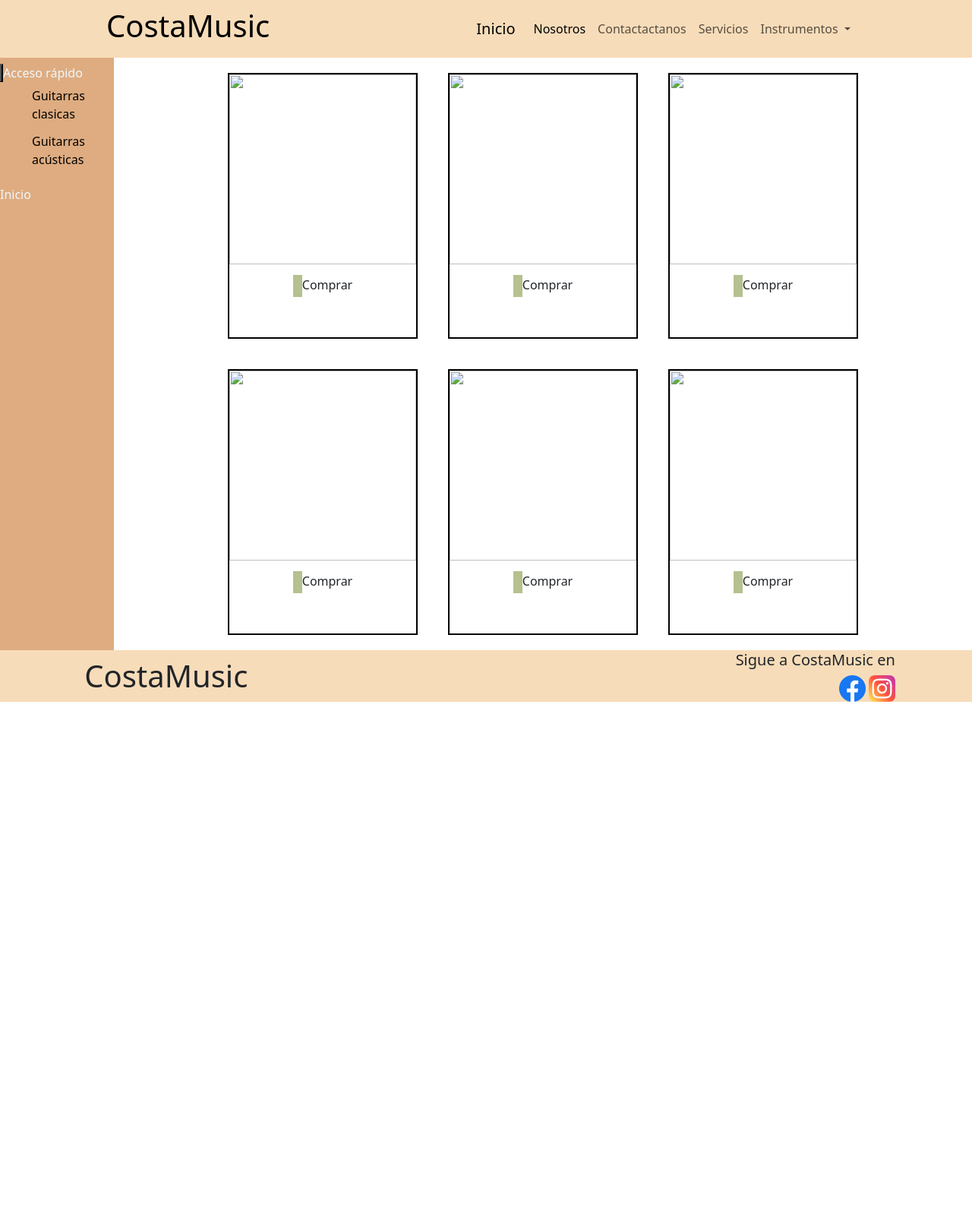
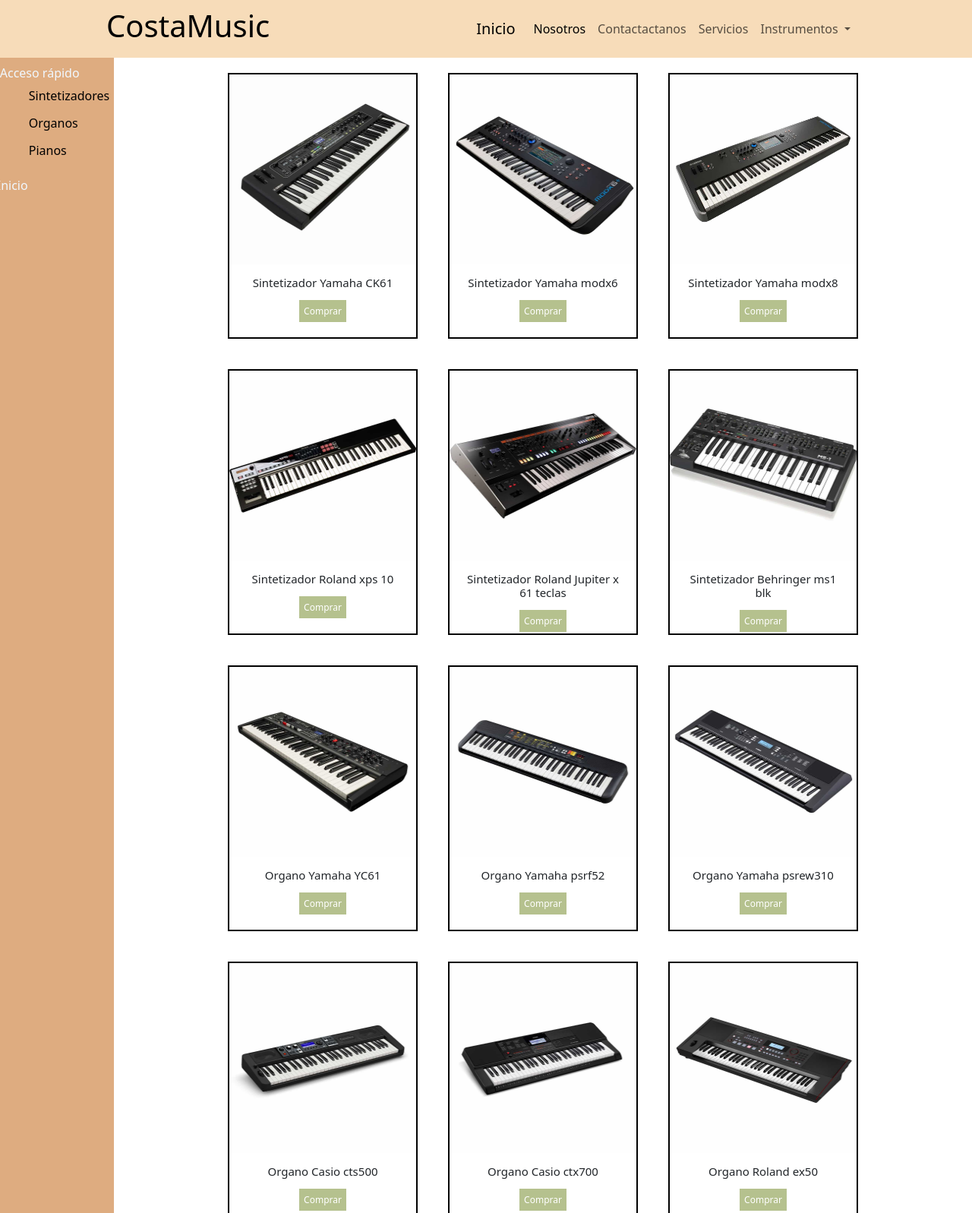
Before and after one commit to JLopez7171/PreEntrega2-Lopez, a website: page pages/teclados.html in a window 1280 px wide. Shown: the top 1597 px of the page at 76% size. Before the commit the page ends 924 px from the top, so only its background shows below. Drawn offline with nearby package versions, Linux system fonts and the light colour scheme.

Commit message:
pag-teclados-complete

```diff
--- a/pages/teclados.html
+++ b/pages/teclados.html
@@ -50,35 +50,80 @@
         <div class="contenedor-grilla-teclados">
             <section>
                 <div class="productos-contenedor-teclados">
-                    <div>
-                        <img src="" alt="">
-                        <h3></h3>
-                        <p><a href="#"></a>Comprar</p>
+                    <div id="sintetizadores">
+                        <img src="../img/sintetizador-yamaha-ck61.jpg" alt="">
+                        <h3>Sintetizador Yamaha CK61</h3>
+                        <p><a href="#">Comprar</a></p>
                     </div>
                     <div>
-                        <img src="" alt="">
-                        <h3></h3>
-                        <p><a href="#"></a>Comprar</p>
+                        <img src="../img/sintetizador-yamaha-modx6.jpg" alt="">
+                        <h3>Sintetizador Yamaha modx6</h3>
+                        <p><a href="#">Comprar</a></p>
                     </div>
                     <div>
-                        <img src="" alt="">
-                        <h3></h3>
-                        <p><a href="#"></a>Comprar</p>
+                        <img src="../img/sintetizador-yamaha-modx8.jpg" alt="">
+                        <h3>Sintetizador Yamaha modx8</h3>
+                        <p><a href="#">Comprar</a></p>
                     </div>
                     <div>
-                        <img src="" alt="">
-                        <h3></h3>
-                        <p><a href="#"></a>Comprar</p>
+                        <img src="../img/sintetizador-roland-xps-10.jpg" alt="">
+                        <h3>Sintetizador Roland xps 10</h3>
+                        <p><a href="#">Comprar</a></p>
                     </div>
                     <div>
-                        <img src="" alt="">
-                        <h3></h3>
-                        <p><a href="#"></a>Comprar</p>
+                        <img src="../img/sintetizador-roland-jupiter-x-61-teclas.jpg" alt="">
+                        <h3>Sintetizador Roland Jupiter x 61 teclas</h3>
+                        <p><a href="#">Comprar</a></p>
                     </div>
                     <div>
-                        <img src="" alt="">
-                        <h3></h3>
-                        <p><a href="#"></a>Comprar</p>
+                        <img src="../img/sintetizador-behringer-ms1-blk.jpg" alt="">
+                        <h3>Sintetizador Behringer ms1 blk</h3>
+                        <p><a href="#">Comprar</a></p>
+                    </div>
+                    <div id="organos">
+                        <img src="../img/organo-yamaha-yc61.jpg" alt="">
+                        <h3>Organo Yamaha YC61</h3>
+                        <p><a href="#">Comprar</a></p>
+                    </div>
+                    <div>
+                        <img src="../img/organo-yamaha-psrf52.jpg" alt="">
+                        <h3>Organo Yamaha psrf52</h3>
+                        <p><a href="#">Comprar</a></p>
+                    </div>
+                    <div>
+                        <img src="../img/organo-yamaha-psrew310.jpg" alt="">
+                        <h3>Organo Yamaha psrew310</h3>
+                        <p><a href="#">Comprar</a></p>
+                    </div>
+                    <div>
+                        <img src="../img/organo-casio-cts500.jpg" alt="">
+                        <h3>Organo Casio cts500</h3>
+                        <p><a href="#">Comprar</a></p>
+                    </div>
+                    <div>
+                        <img src="../img/organo-casio-ctx700.jpg" alt="">
+                        <h3>Organo Casio ctx700</h3>
+                        <p><a href="#">Comprar</a></p>
+                    </div>
+                    <div>
+                        <img src="../img/organo-roland-ex50.jpg" alt="">
+                        <h3>Organo Roland ex50</h3>
+                        <p><a href="#">Comprar</a></p>
+                    </div>
+                    <div id="pianos">
+                        <img src="../img/piano-yamaha-jx113t.jpg" alt="">
+                        <h3>Piano Yamaha Jx113t</h3>
+                        <p><a href="#">Comprar</a></p>
+                    </div>
+                    <div>
+                        <img src="../img/piano-yamaha-u1j-sc3.jpg" alt="">
+                        <h3>Piano Yamaha U1J sc3</h3>
+                        <p><a href="#">Comprar</a></p>
+                    </div>
+                    <div>
+                        <img src="../img/piano-digital-casio-ap470.jpg" alt="">
+                        <h3>Piano digital Casio AP470</h3>
+                        <p><a href="#">Comprar</a></p>
                     </div>
                 </div>
             </section>
@@ -98,23 +143,22 @@
                                 <li class="sidebar-item">
                                     <a href="#" class="sidebar-link">
                                         <i class="lni lni-user"></i>
-                                        <span>Guitarras clasicas</span>
+                                        <span>Sintetizadores</span>
                                     </a>
                                 </li>
                                 <li class="sidebar-item">
                                     <a href="#" class="sidebar-link collapsed has-dropdown" data-bs-toggle="collapse"
                                         data-bs-target="#auth" aria-expanded="false" aria-controls="auth">
                                         <i class="lni lni-protection"></i>
-                                        <span>Guitarras acústicas</span>
+                                        <span>Organos</span>
                                     </a>
-                                    <ul id="auth" class="sidebar-dropdown list-unstyled collapse" data-bs-parent="#sidebar">
-                                        <li class="sidebar-item">
-                                            <a href="#" class="sidebar-link">Login</a>
-                                        </li>
-                                        <li class="sidebar-item">
-                                            <a href="#" class="sidebar-link">Register</a>
-                                        </li>
-                                    </ul>
+                                </li>
+                                <li class="sidebar-item">
+                                    <a href="#" class="sidebar-link collapsed has-dropdown" data-bs-toggle="collapse"
+                                        data-bs-target="#auth" aria-expanded="false" aria-controls="auth">
+                                        <i class="lni lni-protection"></i>
+                                        <span>Pianos</span>
+                                    </a>
                                 </li>
                             </ul>
                             <div class="sidebar-footer">
```
Also changed, not shown: img/organo-casio-cts500.jpg (added), img/organo-casio-ctx700.jpg (added), img/organo-roland-ex50.jpg (added), img/organo-yamaha-psrew310.jpg (added), img/organo-yamaha-psrf52.jpg (added), img/organo-yamaha-yc61.jpg (added), img/piano-digital-casio-ap470.jpg (added), img/piano-yamaha-jx113t.jpg (added), img/piano-yamaha-u1j-sc3.jpg (added), img/sintetizador-behringer-ms1-blk.jpg (added), img/sintetizador-roland-jupiter-x-61-teclas.jpg (added), img/sintetizador-roland-xps-10.jpg (added), img/sintetizador-yamaha-ck61.jpg (added), img/sintetizador-yamaha-modx6.jpg (added), 1 more files.
